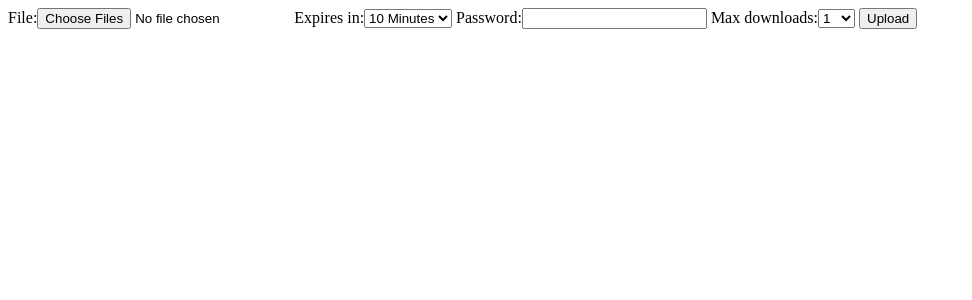
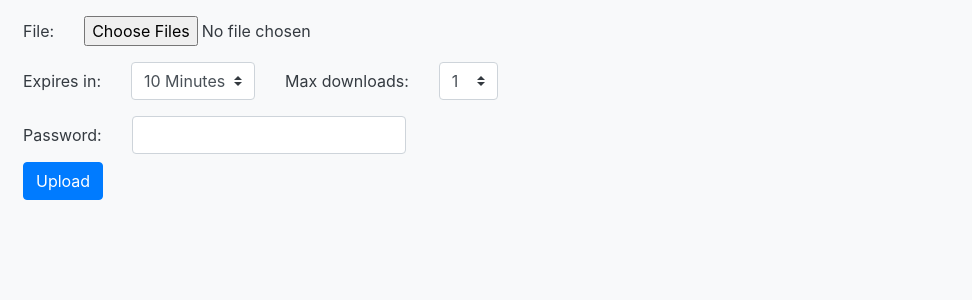
Before and after one commit to iotarepeat/AnonSend, a Django app: page / in a window 1280 px wide. Shown: the top 300 px of the page, without its empty margins (0-972 px from the left). Run offline with Django 3.2, Linux system fonts and the light colour scheme; some libraries are stand-ins or nearby versions.

Commit message:
Added basic css for index

```diff
--- a/AnonSend/settings.py
+++ b/AnonSend/settings.py
@@ -22,7 +22,7 @@ BASE_DIR = os.path.dirname(os.path.dirname(os.path.abspath(__file__)))
 SECRET_KEY = 'che=x6jnu)1lq9xe=sy)jghx*t6w#qzh+nspccsix)@^l0@9z-'
 
 # SECURITY WARNING: don't run with debug turned on in production!
-DEBUG = False
+DEBUG = True
 
 ALLOWED_HOSTS = ["*"]
 
--- a/main/forms.py
+++ b/main/forms.py
@@ -7,7 +7,7 @@ from .models import UploadFiles
 class UploadFileForm(forms.ModelForm):
     class Meta:
         model = UploadFiles
-        fields = ('file', 'expires_at', 'password', 'max_downloads')
+        fields = ('file', 'expires_at', 'max_downloads', 'password')
         widgets = {
             'file': forms.ClearableFileInput(attrs={"multiple": True}),
             'password': forms.PasswordInput(),
--- a/main/models.py
+++ b/main/models.py
@@ -31,7 +31,7 @@ class UploadFiles(models.Model):
     # Form inputs
     file = models.FileField(upload_to="uploaded_files/")
     password = models.CharField(max_length=41, blank=True)
-    expires_at = models.DateTimeField(verbose_name="Expires in", choices=DATE_CHOICES, default=get_today)
+    expires_at = models.DateTimeField(verbose_name="Expires in", choices=DATE_CHOICES, default=DATE_CHOICES[0])
     max_downloads = models.PositiveSmallIntegerField(default=1, choices=[(i, i) for i in range(1, 11)])
 
     # Derived fields
--- a/main/views.py
+++ b/main/views.py
@@ -65,8 +65,7 @@ def uploaded_link(request):
 
                 *Note*: Separate directory is created to mitigate errors in files with same name different contents
                 """
-                name = file.name
-                name = name.split("/")
+                name = file.name.split("/")
                 name.insert(0, model.file_hash)
                 name = "/".join(name)
                 model.file.save(name, file)
--- a/templates/index.html
+++ b/templates/index.html
@@ -1,15 +1,71 @@
 <!DOCTYPE html>
+
 <html lang="en">
+
 <head>
+
+    {% load static %}
+    {% load myfilters %}
     <meta charset="UTF-8">
-    <title>Title</title>
+    <meta name="viewport" content="width=device-width, initial-scale=1">
+    <title> AnonSend - Anonymous File Sharing Service</title>
+
+    <link rel="stylesheet" href="{% static "css/bootstrap.min.css" %}"/>
+
 </head>
-<body>
-<form method="POST" enctype="multipart/form-data" action="upload_success">
+
+<body class="container-fluid p-2 bg-light text-dark">
+<form method="POST" enctype="multipart/form-data" action="{% url 'upload_success' %}">
     {% csrf_token %}
-    {{ form }}
-    <input type="submit" value="Upload"/>
+
+    <div class="form-inline my-2">
+        <div class="col-auto">
+            {{ form.visible_fields.0.label_tag }}
+        </div>
+        <div class="col-auto">
+            {{ form.visible_fields.0|addclass:"form-control-file" }}
+        </div>
+    </div>
+
+    <div class="form-inline">
+        <div class="form-inline my-2">
+            <div class="col-auto">
+                {{ form.visible_fields.1.label_tag }}
+            </div>
+
+            <div class="col-auto">
+                {{ form.visible_fields.1|addclass:"custom-select" }}
+            </div>
+        </div>
+        <div class="form-inline my-2">
+            <div class="col-auto">
+                {{ form.visible_fields.2.label_tag }}
+            </div>
+
+            <div class="col-auto">
+                {{ form.visible_fields.2|addclass:"custom-select" }}
+            </div>
+        </div>
+
+    </div>
+    <div class="form-inline my-2">
+        <div class="col-auto">
+            {{ form.visible_fields.3.label_tag }}
+        </div>
+        <div class="col-auto">
+            {{ form.visible_fields.3|addclass:"form-control" }}
+        </div>
+    </div>
+
+    <div class="form-inline">
+        <div class="col-auto">
+            <input type="submit" class="btn btn-primary" value="Upload"/>
+        </div>
+    </div>
+
 </form>
 
+
 </body>
+
 </html>
```
